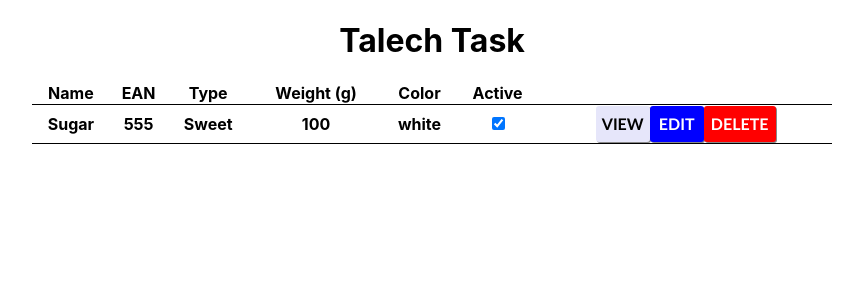
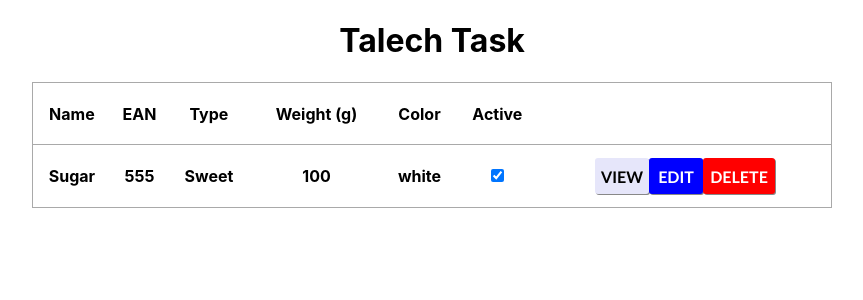
Before and after one commit to Linas819/Talech_task, a React (Create React App) app in the folder talech/: page / in a window 1280 px wide. Shown: the top 300 px of the page, without its empty margins (208-1071 px from the left). Built offline with nearby package versions, Linux system fonts and the light colour scheme.

Commit message:
Changed the borders to grey and increase the height of the table row by 800px

```diff
--- a/talech/src/App.css
+++ b/talech/src/App.css
@@ -8,7 +8,10 @@
     border-collapse:collapse;
 }
 tr {
-    border-bottom: 1px solid black;
+    border: 1px;
+    border-style: solid;
+    border-color: darkgray;
+    height: 62.5px;
 }
 .App_button_view {
     background-color: lavender;
```
